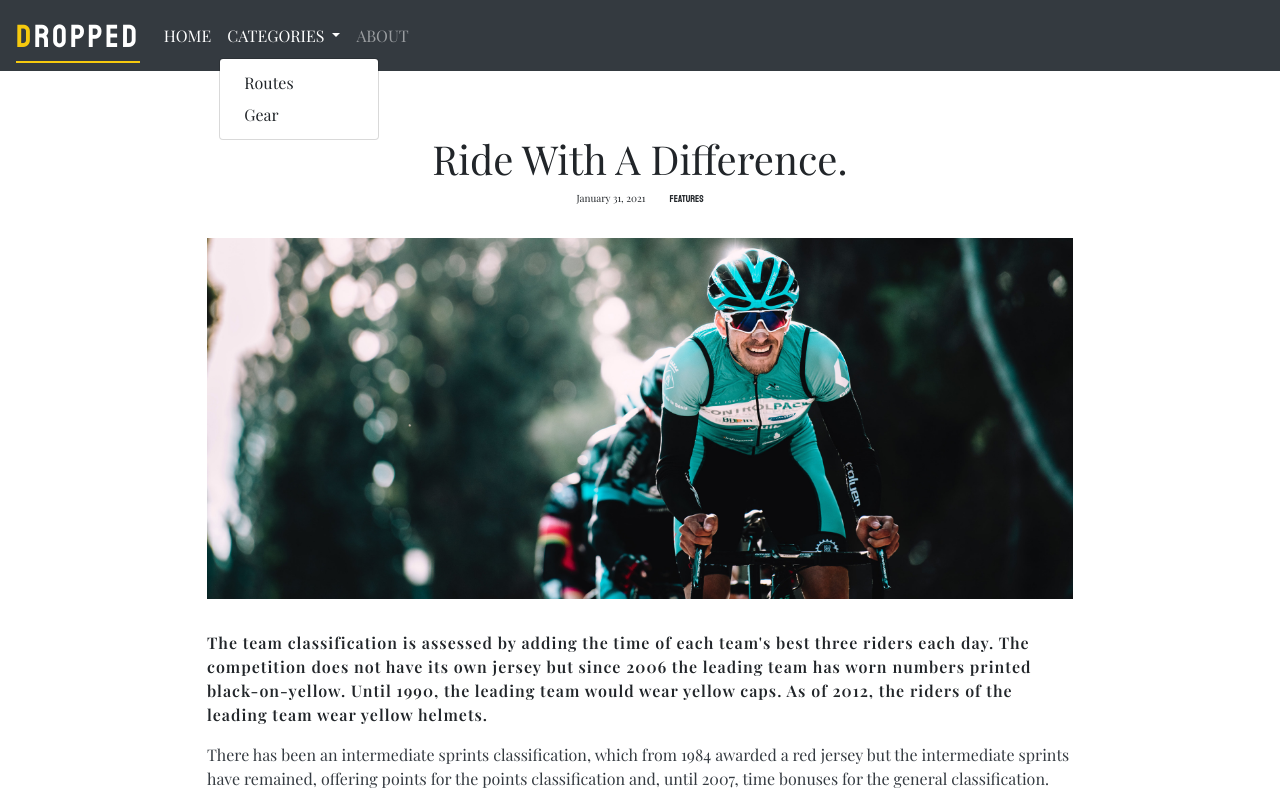
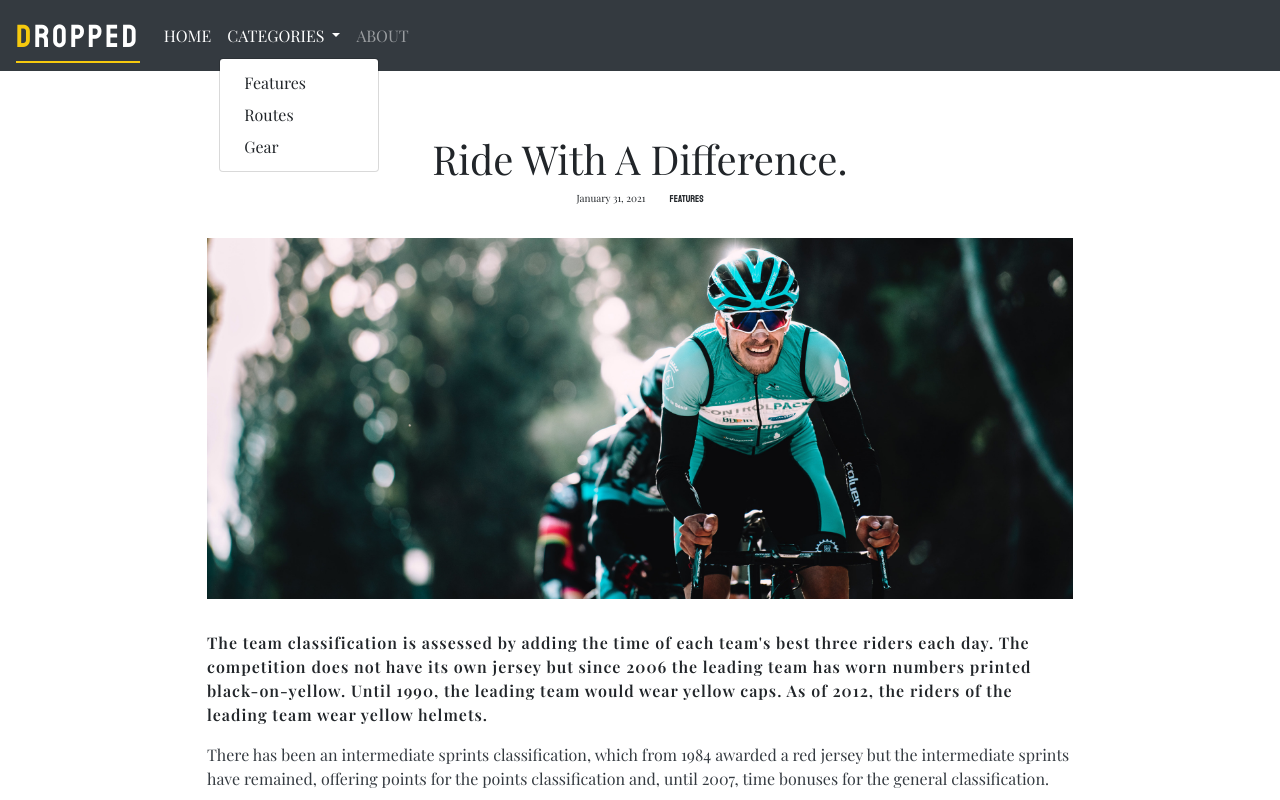
Before and after one commit to AndyBeable/dropped, a website: page ride.html in a window 1280 px wide. Both pictures are taken after a click on the button "CATEGORIES". Shown: the top 800 px of the page. Drawn offline with nearby package versions, Linux system fonts and the light colour scheme; files that its build step writes are made by us from their sources.

Commit message:
nav update

```diff
--- a/ride.html
+++ b/ride.html
@@ -59,7 +59,7 @@
                 Categories
               </a>
               <div class="dropdown-menu" aria-labelledby="navbarDropdown">
-                <a class="dropdown-item" href="/ride.html>Features</a>
+                <a class="dropdown-item" href="/ride.html">Features</a>
                 <a class="dropdown-item" href="/ride.html">Routes</a>
                 <a class="dropdown-item" href="/ride.html">Gear</a>
               </div>
@@ -185,7 +185,6 @@
             <li class="footer__link"><a href="/index.html">Home</a></li>
             <li class="footer__link"><a href="/ride.html">Rides</a></li>
             <li class="footer__link"><a href="/ride.html">Gear</a></li>
-
           </ul>
         </div>
 
```
